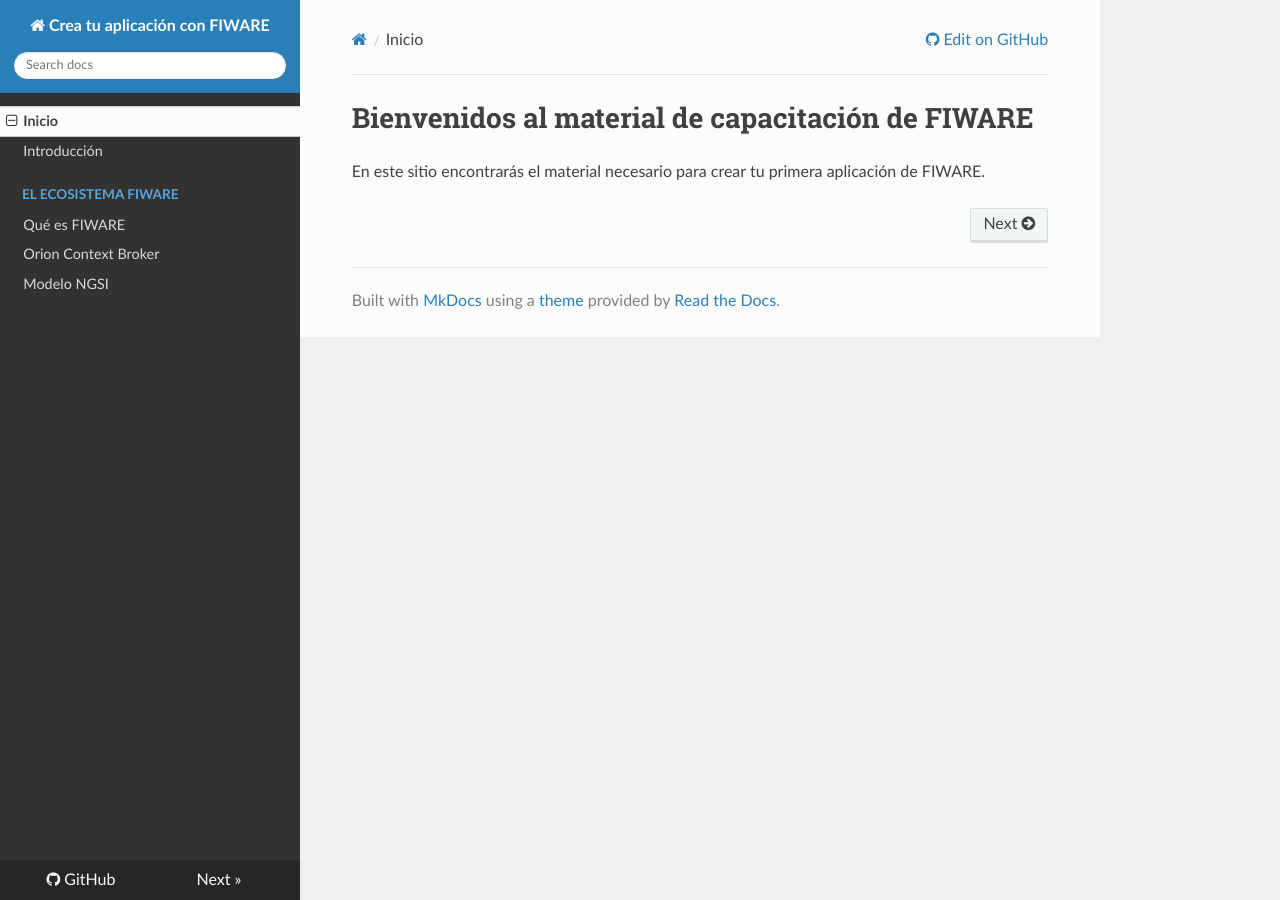
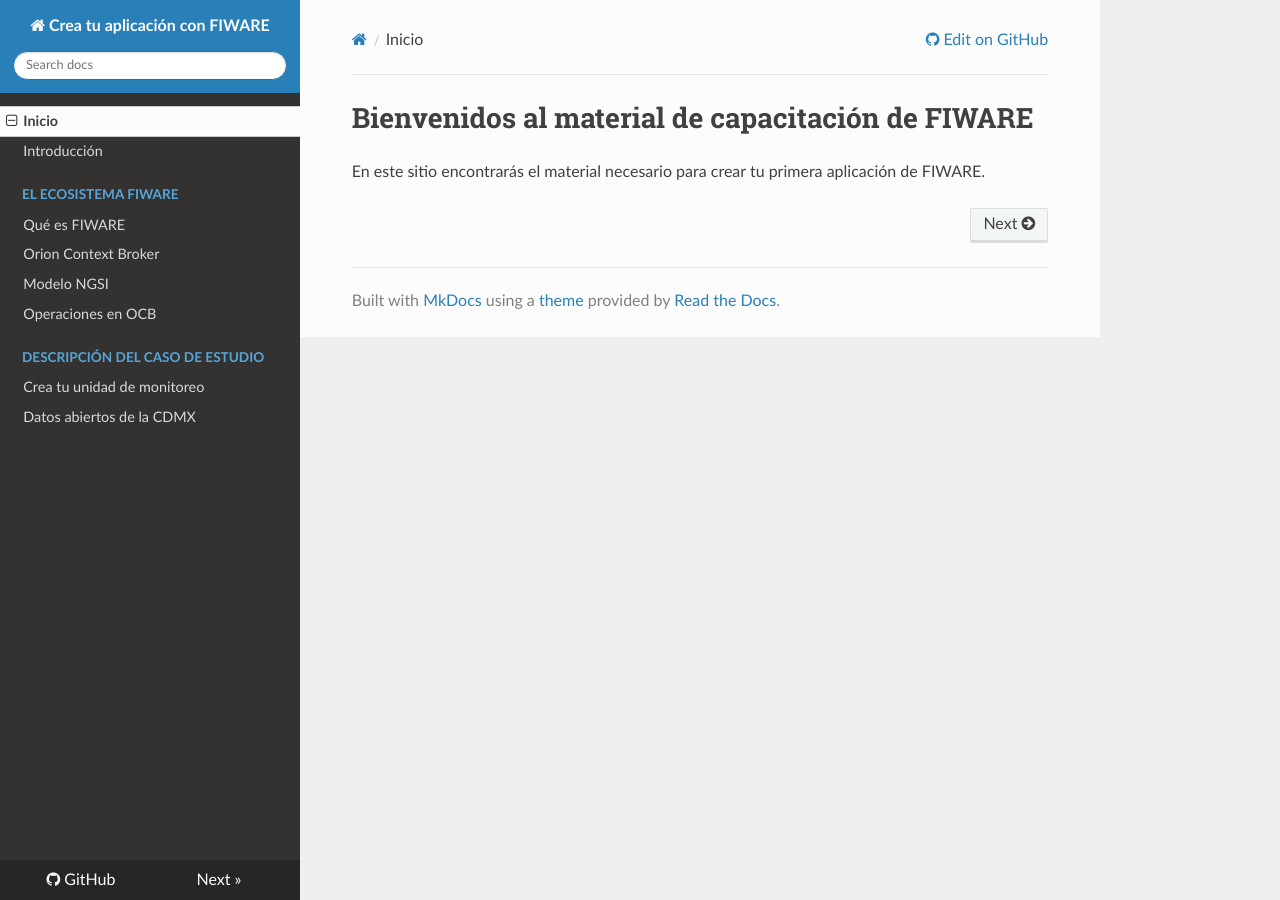
Before and after one commit to smartsdkInfotec/FIWARE_Training, an MkDocs documentation site: the page built from docs/index.md, in a window 1280 px wide. Built offline with MkDocs 1.6.1, drawn with Linux system fonts in a browser that asks for light colours; nearby versions of some CDN libraries; comment, search, counter and statistics services are not loaded; old or Windows-style settings are respelled for this version of MkDocs.

Commit message:
Update mkdocs.yml

```diff
--- a/mkdocs.yml
+++ b/mkdocs.yml
@@ -11,6 +11,11 @@
         - 'Qué es FIWARE': 'ecosistemaFIWARE/introduction.md'
         - 'Orion Context Broker': 'ecosistemaFIWARE/ocb.md'
         - 'Modelo NGSI': 'ecosistemaFIWARE/ngsi.md'
+        - 'Operaciones en OCB': 'ecosistemaFIWARE/operations.md'
+    - Descripción del caso de estudio:
+        - 'Crea tu unidad de monitoreo': 'sensores/cloudino.md'
+        - 'Datos abiertos de la CDMX': 'datosabiertos/airecdmx.md'
+       #- 'Additional Documentation': 'references.md'
 
 #
 #markdown_extensions: [toc,fenced_code]
```
